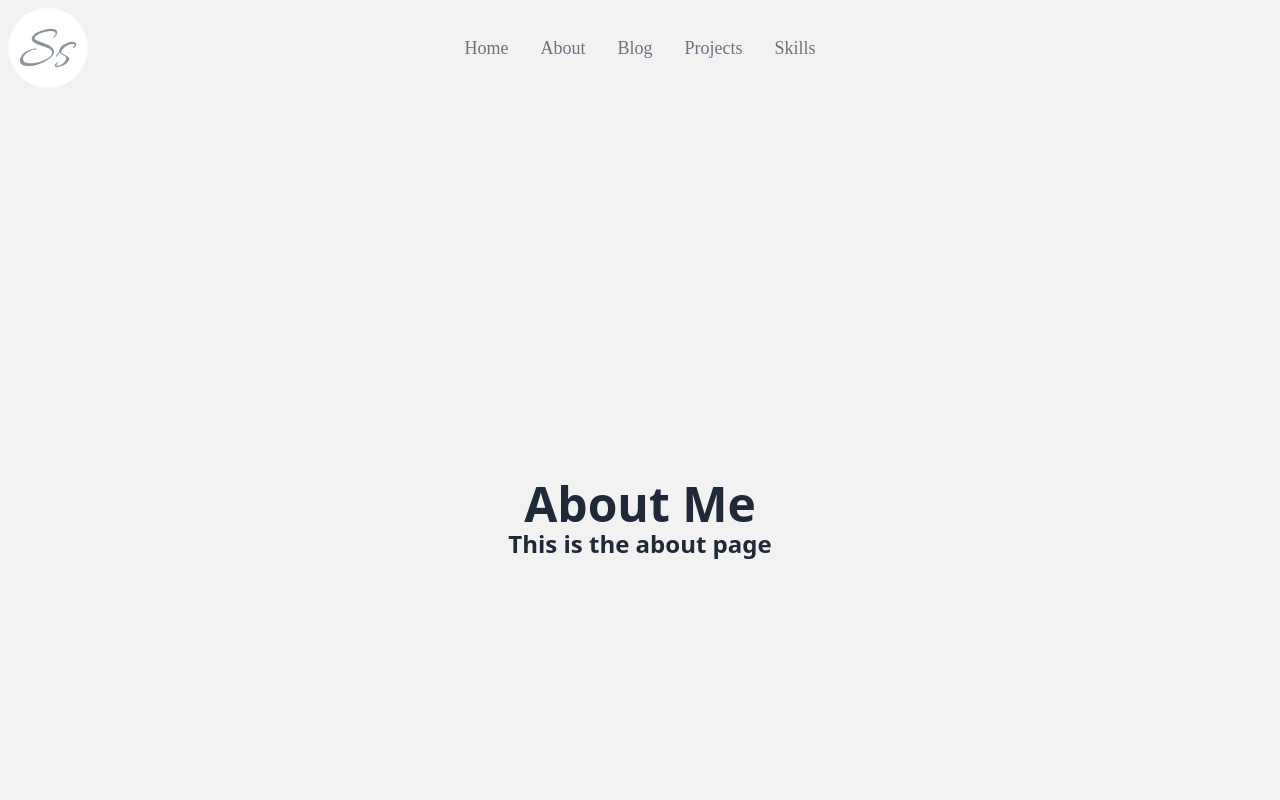
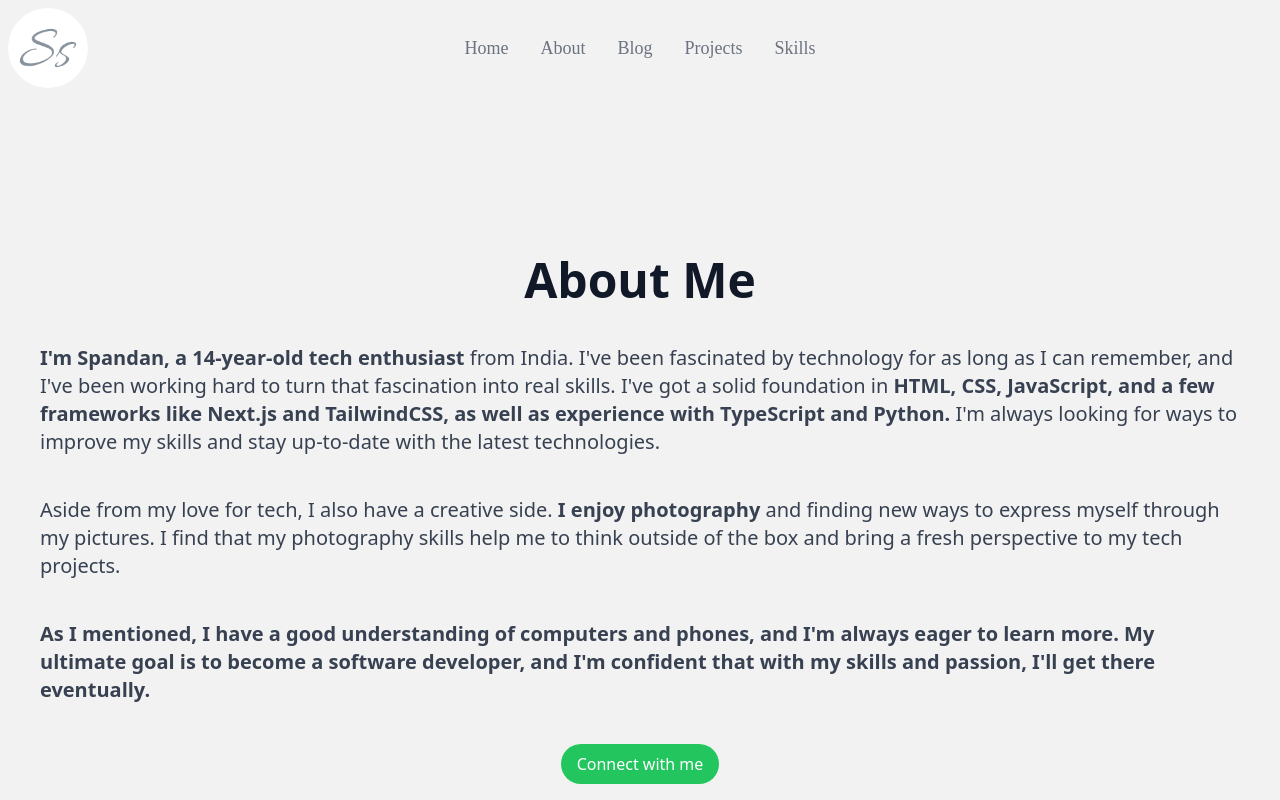
Before and after one commit to sehgalspandan/Span41n, a Next.js app: page /about in a window 1280 px wide. Shown: the top 800 px of the page. Built offline with nearby package versions, Linux system fonts and the light colour scheme; a web font is replaced by a local one.

Commit message:
Added Blog page and about page

```diff
--- a/components/footer.tsx
+++ b/components/footer.tsx
@@ -30,7 +30,7 @@ export default function Footer() {
 <footer className="footer px-10 py-4 border-t bg-base-300 text-base-content border-base-300">
   <div className="items-center grid-flow-col">
     <svg width="24" height="24" viewBox="0 0 24 24" xmlns="http://www.w3.org/2000/svg" fillRule="evenodd" clipRule="evenodd" className="fill-blue-500"><path d="M22.672 15.226l-2.432.811.841 2.515c.33 1.019-.209 2.127-1.23 2.456-1.15.325-2.148-.321-2.463-1.226l-.84-2.518-5.013 1.677.84 2.517c.391 1.203-.434 2.542-1.831 2.542-.88 0-1.601-.564-1.86-1.314l-.842-2.516-2.431.809c-1.135.328-2.145-.317-2.463-1.229-.329-1.018.211-2.127 1.231-2.456l2.432-.809-1.621-4.823-2.432.808c-1.355.384-2.558-.59-2.558-1.839 0-.817.509-1.582 1.327-1.846l2.433-.809-.842-2.515c-.33-1.02.211-2.129 1.232-2.458 1.02-.329 2.13.209 2.461 1.229l.842 2.515 5.011-1.677-.839-2.517c-.403-1.238.484-2.553 1.843-2.553.819 0 1.585.509 1.85 1.326l.841 2.517 2.431-.81c1.02-.33 2.131.211 2.461 1.229.332 1.018-.21 2.126-1.23 2.456l-2.433.809 1.622 4.823 2.433-.809c1.242-.401 2.557.484 2.557 1.838 0 .819-.51 1.583-1.328 1.847m-8.992-6.428l-5.01 1.675 1.619 4.828 5.011-1.674-1.62-4.829z"></path></svg>
-    <p>Spandan Sehgal <br/>No Ads! No tracking {"🤗"}</p>
+    <p>Spandan Sehgal <br/>No Ads! {"🤗"}</p>
   </div>
   {/* <div className="md:place-self-center md:justify-self-end">
     <div className="grid grid-flow-col gap-4">
--- a/components/navbar.tsx
+++ b/components/navbar.tsx
@@ -15,7 +15,7 @@ export default function navbar() {
       <li><a href='/' className='text-lg  text-gray-500 hover:text-gray-800 hover:scale-110 transition-all ease-out'>Home</a></li>
       <li><a href='/about' className='text-lg  text-gray-500 hover:text-gray-800 hover:scale-110 transition-all ease-out'>About</a></li>
       <li><a href='/blog' className='text-lg  text-gray-500 hover:text-gray-800 hover:scale-110 transition-all ease-out'>Blog</a></li>
-      <li><a href='/project' className='text-lg  text-gray-500 hover:text-gray-800 hover:scale-110 transition-all ease-out'>Projects</a></li>
+      <li><a href='/projects' className='text-lg  text-gray-500 hover:text-gray-800 hover:scale-110 transition-all ease-out'>Projects</a></li>
       {/*<li><a href='/utilities' className='text-lg  text-gray-500 hover:text-gray-800 hover:scale-110 transition-all ease-out'>Utilities</a></li>*/}
       <li><a href='/skills' className='text-lg  text-gray-500 hover:text-gray-800 hover:scale-110 transition-all ease-out'>Skills</a></li>
     </ul>
--- a/pages/about.tsx
+++ b/pages/about.tsx
@@ -3,6 +3,7 @@
 import React from "react";
 import Layout from "../components/layout";
 import Head from "next/head";
+import { motion } from "framer-motion";
 
 export default function about() {
     return (
@@ -12,10 +13,31 @@ export default function about() {
             <meta name="description" content="About me" />
             <link rel="icon" href="/logo/logo-color.png" />
         </Head>
-        <div className="flex flex-col items-center justify-center h-screen">
-            <h1 className="text-5xl font-bold">About Me</h1>
-            <p className="text-2xl font-bold">This is the about page</p>
-        </div>
+            <motion.div
+            initial = {{opacity: 0, x: -100}}
+            animate = {{opacity: 1, x: 0}}
+            transition = {{duration: 1.2}}
+
+            >
+            <div className="flex flex-col items-center font-sans justify-center h-screen p-10 ">
+                <h1 className="text-5xl font-bold text-gray-900">About Me</h1>
+                <p className="text-xl mt-10 text-gray-700">
+                 <b>   I&apos;m Spandan, a 14-year-old tech enthusiast</b> from India. I&apos;ve been fascinated by technology for as long as I can remember, and I&apos;ve been working hard to turn that fascination into real skills. I&apos;ve got a solid foundation in <b> HTML, CSS, JavaScript, and a few frameworks like Next.js and TailwindCSS, as well as experience with TypeScript and Python.</b> I&apos;m always looking for ways to improve my skills and stay up-to-date with the latest technologies.
+                </p>
+                <p className="text-xl mt-10 text-gray-700">
+                    Aside from my love for tech, I also have a creative side. <b> I enjoy photography</b> and finding new ways to express myself through my pictures. I find that my photography skills help me to think outside of the box and bring a fresh perspective to my tech projects.
+                </p>
+                <p className="text-xl mt-10 text-gray-700">
+                   <b> As I mentioned, I have a good understanding of computers and phones, and I&apos;m always eager to learn more. My ultimate goal is to become a software developer, and I&apos;m confident that with my skills and passion, I&apos;ll get there eventually.</b>
+                </p>
+                <div className="mt-10">
+                    <button className="bg-green-500 text-white py-2 px-4 rounded-full hover:bg-white hover:border-green-500 hover:border-2 hover:text-green-500 transition-all ease-in-out ">
+                        <a href="https://github.com/spandyboss" rel="noreferrer" target="_blank"> Connect with me </a>
+                    </button>
+                </div>
+            </div>
+            </motion.div>
+
         </Layout>
     );
 
--- /dev/null
+++ b/pages/projects.tsx
@@ -0,0 +1,20 @@
+import React from "react";
+import Head from "next/head";
+import Layout from "../components/layout";
+import {motion} from "framer-motion";
+
+export default function Projects() {
+    return (
+        <Layout>
+            <Head>
+                <title>Projects</title>
+                <meta name="description" content="My Projects" />
+                <link rel="icon" href="/logo/logo-color.png" />
+            </Head>
+            <div className="flex flex-col items-center justify-center h-screen">
+                <h1 className="text-5xl font-bold">Projects</h1>
+                <p className="text-2xl font-bold">Here are some of my projects</p>
+            </div>
+        </Layout>
+    )
+}
```
Also changed, not shown: pages/blog.tsx (added, +142 -0 lines).
